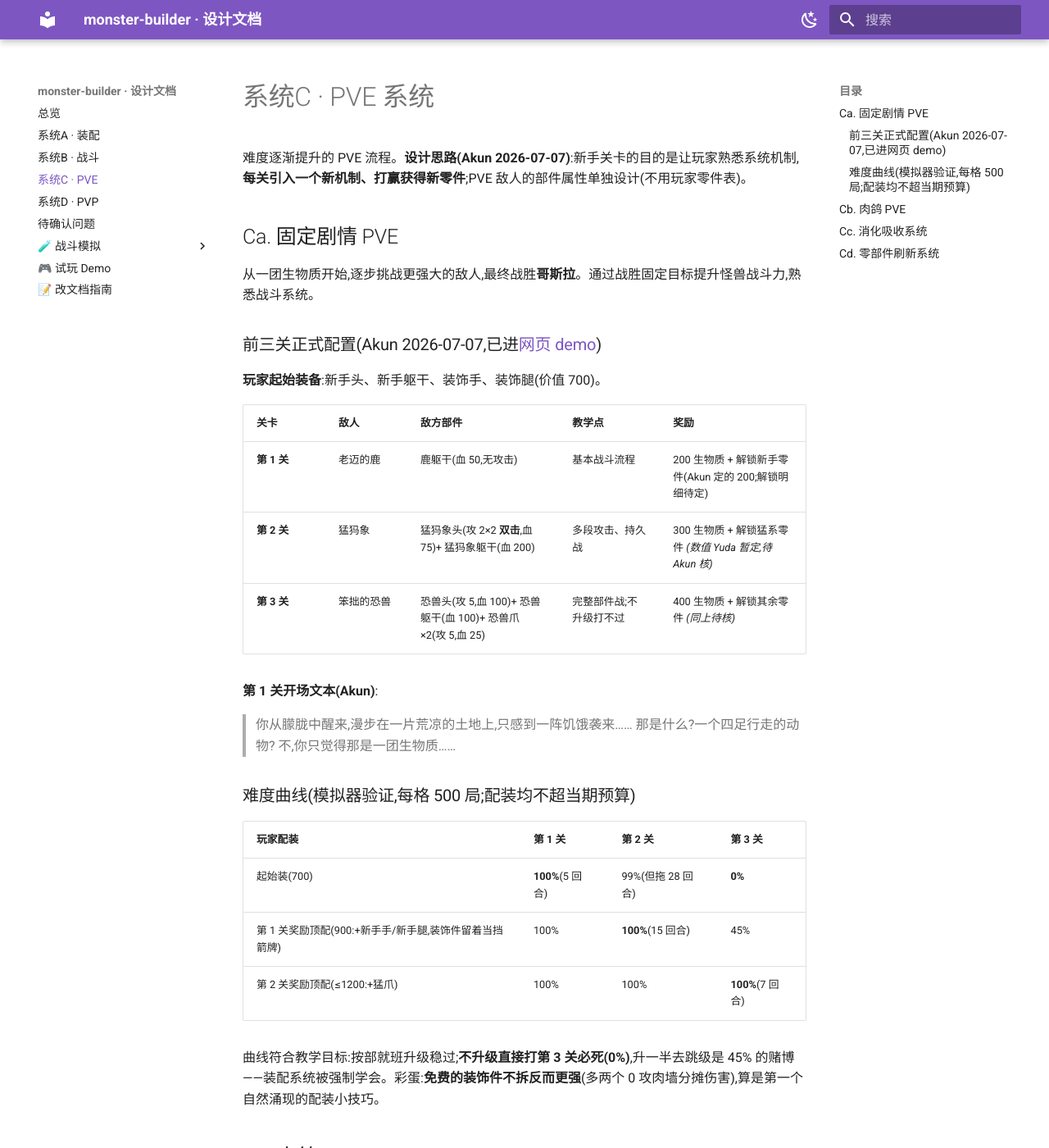
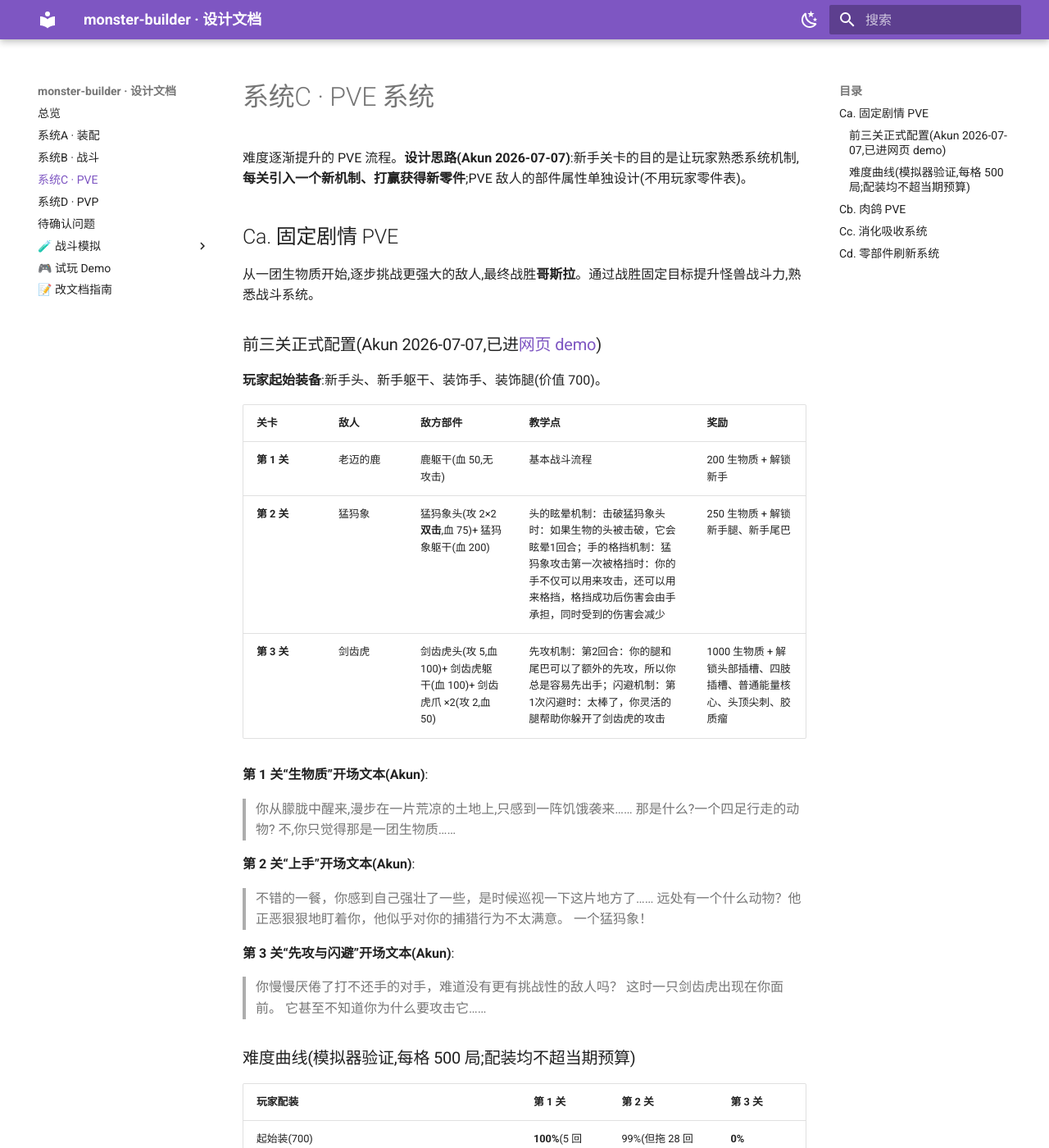
Before and after one commit to zhaoyuda/monster-builder, an MkDocs documentation site: the page built from design/03-pve.md, in a window 1280 px wide and 1400 px high. Shown: the whole window at 82% size. Built offline with MkDocs 1.6.1 and Material for MkDocs 9.7.7, drawn with Linux system fonts in a browser that asks for light colours.

Commit message:
Update 03-pve.md

```diff
--- a/design/03-pve.md
+++ b/design/03-pve.md
@@ -12,15 +12,27 @@
 
 | 关卡 | 敌人 | 敌方部件 | 教学点 | 奖励 |
 |---|---|---|---|---|
-| **第 1 关** | 老迈的鹿 | 鹿躯干(血 50,无攻击) | 基本战斗流程 | 200 生物质 + 解锁新手零件(Akun 定的 200;解锁明细待定) |
-| **第 2 关** | 猛犸象 | 猛犸象头(攻 2×2 **双击**,血 75)+ 猛犸象躯干(血 200) | 多段攻击、持久战 | 300 生物质 + 解锁猛系零件 *(数值 Yuda 暂定,待 Akun 核)* |
-| **第 3 关** | 笨拙的恐兽 | 恐兽头(攻 5,血 100)+ 恐兽躯干(血 100)+ 恐兽爪 ×2(攻 5,血 25) | 完整部件战;不升级打不过 | 400 生物质 + 解锁其余零件 *(同上待核)* |
+| **第 1 关** | 老迈的鹿 | 鹿躯干(血 50,无攻击) | 基本战斗流程 | 200 生物质 + 解锁新手 |
+| **第 2 关** | 猛犸象 | 猛犸象头(攻 2×2 **双击**,血 75)+ 猛犸象躯干(血 200) | 头的眩晕机制：击破猛犸象头时：如果生物的头被击破，它会眩晕1回合；手的格挡机制：猛犸象攻击第一次被格挡时：你的手不仅可以用来攻击，还可以用来格挡，格挡成功后伤害会由手承担，同时受到的伤害会减少 | 250 生物质 + 解锁新手腿、新手尾巴 |
+| **第 3 关** | 剑齿虎 | 剑齿虎头(攻 5,血 100)+ 剑齿虎躯干(血 100)+ 剑齿虎爪 ×2(攻 2,血 50) | 先攻机制：第2回合：你的腿和尾巴可以了额外的先攻，所以你总是容易先出手；闪避机制：第1次闪避时：太棒了，你灵活的腿帮助你躲开了剑齿虎的攻击 | 1000 生物质 + 解锁头部插槽、四肢插槽、普通能量核心、头顶尖刺、胶质瘤 |
 
-**第 1 关开场文本(Akun)**:
+**第 1 关“生物质”开场文本(Akun)**:
 
 > 你从朦胧中醒来,漫步在一片荒凉的土地上,只感到一阵饥饿袭来……
 > 那是什么?一个四足行走的动物?
 > 不,你只觉得那是一团生物质……
+
+**第 2 关“上手”开场文本(Akun)**:
+
+> 不错的一餐，你感到自己强壮了一些，是时候巡视一下这片地方了……
+> 远处有一个什么动物？他正恶狠狠地盯着你，他似乎对你的捕猎行为不太满意。
+> 一个猛犸象！
+
+**第 3 关“先攻与闪避”开场文本(Akun)**:
+
+> 你慢慢厌倦了打不还手的对手，难道没有更有挑战性的敌人吗？
+> 这时一只剑齿虎出现在你面前。
+> 它甚至不知道你为什么要攻击它……
 
 ### 难度曲线(模拟器验证,每格 500 局;配装均不超当期预算)
 
```
